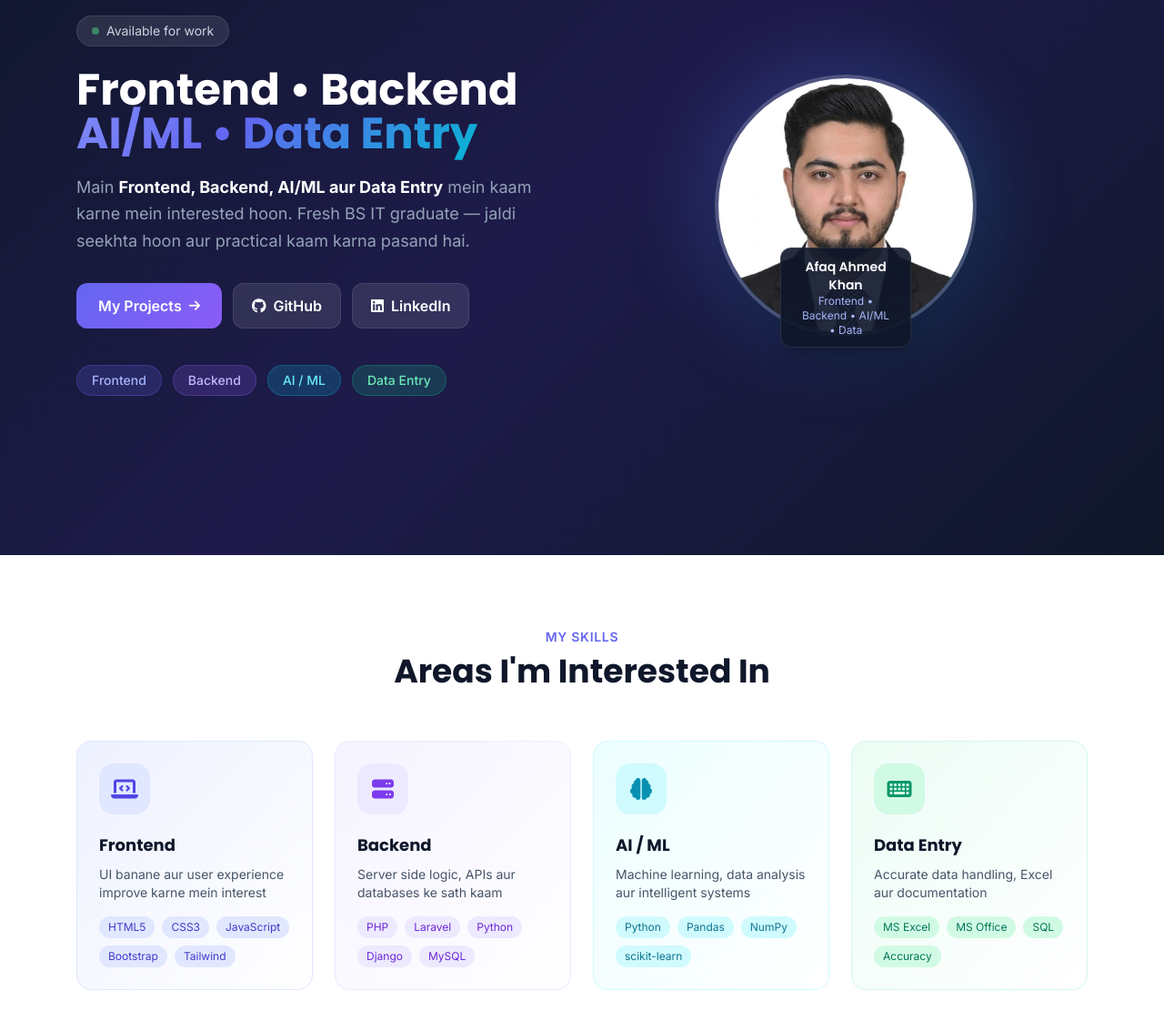
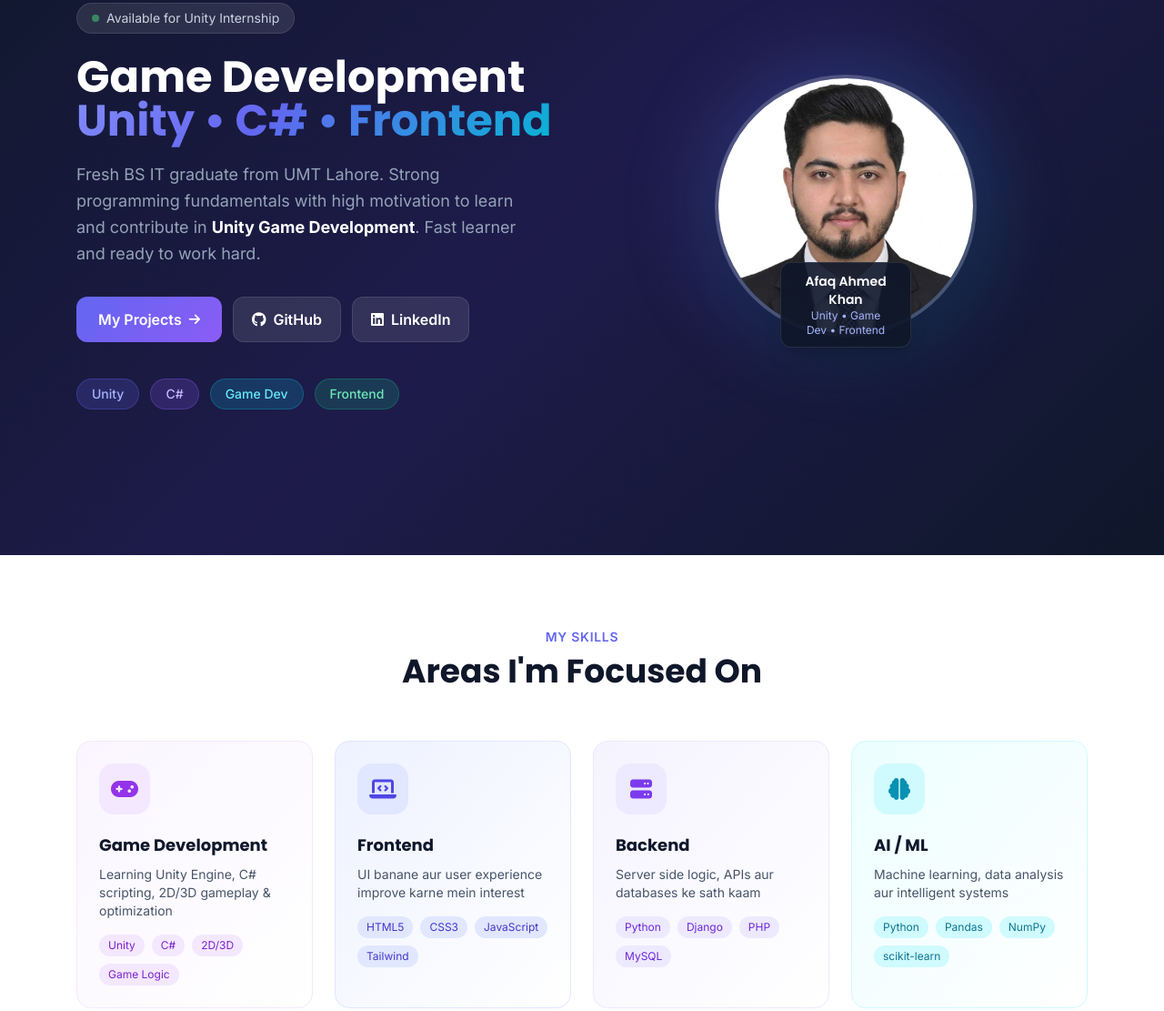
Before and after one commit to afaqahmad08/Portfolio-, a plain HTML site: page index.html in a window 1280 px wide. Shown: the part 190-1301 px from the top of the page at 91% size. Drawn offline with nearby package versions, Linux system fonts and the light colour scheme.

Commit message:
Update index.html

```diff
--- a/index.html
+++ b/index.html
@@ -3,8 +3,8 @@
 <head>
   <meta charset="UTF-8" />
   <meta name="viewport" content="width=device-width, initial-scale=1.0" />
-  <title>Afaq Ahmed Khan | Frontend • Backend • AI/ML • Data</title>
-  <meta name="description" content="Afaq Ahmed Khan — Interested in Frontend, Backend, AI/ML and Data Entry roles. Fresh BS IT graduate from UMT Lahore." />
+  <title>Afaq Ahmed Khan | Game Development • Unity • Frontend • Backend</title>
+  <meta name="description" content="Afaq Ahmed Khan — BS IT graduate from UMT Lahore. Interested in Unity Game Development, Frontend, Backend and AI/ML. Seeking Unity Developer Internship." />
   <script src="https://cdn.tailwindcss.com"></script>
   <link rel="stylesheet" href="https://cdnjs.cloudflare.com/ajax/libs/font-awesome/6.5.1/css/all.min.css" />
   <link href="https://fonts.googleapis.com/css2?family=Inter:wght@300;400;500;600;700;800&family=Poppins:wght@500;600;700&display=swap" rel="stylesheet">
@@ -102,17 +102,16 @@
         <div class="text-center lg:text-left order-2 lg:order-1">
           <div class="inline-flex items-center gap-2 bg-white/10 border border-white/10 rounded-full px-4 py-1.5 mb-6">
             <span class="w-2 h-2 bg-green-400 rounded-full animate-pulse"></span>
-            <span class="text-slate-300 text-sm">Available for work</span>
+            <span class="text-slate-300 text-sm">Available for Unity Internship</span>
           </div>
 
           <h1 class="font-display text-4xl sm:text-5xl font-bold text-white leading-tight mb-5">
-            Frontend • Backend<br>
-            <span class="gradient-text">AI/ML • Data Entry</span>
+            Game Development<br>
+            <span class="gradient-text">Unity • C# • Frontend</span>
           </h1>
 
           <p class="text-slate-400 text-lg max-w-lg mx-auto lg:mx-0 mb-8 leading-relaxed">
-            Main <strong class="text-white">Frontend, Backend, AI/ML aur Data Entry</strong> mein kaam karne mein interested hoon.
-            Fresh BS IT graduate — jaldi seekhta hoon aur practical kaam karna pasand hai.
+            Fresh BS IT graduate from UMT Lahore. Strong programming fundamentals with high motivation to learn and contribute in <strong class="text-white">Unity Game Development</strong>. Fast learner and ready to work hard.
           </p>
 
           <div class="flex flex-wrap justify-center lg:justify-start gap-3">
@@ -130,10 +129,10 @@
           </div>
 
           <div class="mt-10 flex flex-wrap justify-center lg:justify-start gap-3">
-            <span class="bg-indigo-500/20 text-indigo-300 text-sm font-medium px-4 py-1.5 rounded-full border border-indigo-500/30">Frontend</span>
-            <span class="bg-violet-500/20 text-violet-300 text-sm font-medium px-4 py-1.5 rounded-full border border-violet-500/30">Backend</span>
-            <span class="bg-cyan-500/20 text-cyan-300 text-sm font-medium px-4 py-1.5 rounded-full border border-cyan-500/30">AI / ML</span>
-            <span class="bg-emerald-500/20 text-emerald-300 text-sm font-medium px-4 py-1.5 rounded-full border border-emerald-500/30">Data Entry</span>
+            <span class="bg-indigo-500/20 text-indigo-300 text-sm font-medium px-4 py-1.5 rounded-full border border-indigo-500/30">Unity</span>
+            <span class="bg-violet-500/20 text-violet-300 text-sm font-medium px-4 py-1.5 rounded-full border border-violet-500/30">C#</span>
+            <span class="bg-cyan-500/20 text-cyan-300 text-sm font-medium px-4 py-1.5 rounded-full border border-cyan-500/30">Game Dev</span>
+            <span class="bg-emerald-500/20 text-emerald-300 text-sm font-medium px-4 py-1.5 rounded-full border border-emerald-500/30">Frontend</span>
           </div>
         </div>
 
@@ -144,7 +143,7 @@
                  class="relative w-64 h-64 sm:w-72 sm:h-72 rounded-full object-cover border-4 border-white/20 shadow-2xl" />
             <div class="absolute -bottom-3 left-1/2 -translate-x-1/2 bg-dark/90 border border-white/10 rounded-xl px-5 py-2.5 shadow-xl">
               <p class="font-display font-semibold text-white text-sm text-center">Afaq Ahmed Khan</p>
-              <p class="text-indigo-300 text-xs text-center">Frontend • Backend • AI/ML • Data</p>
+              <p class="text-indigo-300 text-xs text-center">Unity • Game Dev • Frontend</p>
             </div>
           </div>
         </div>
@@ -157,10 +156,25 @@
     <div class="max-w-6xl mx-auto px-5">
       <div class="text-center mb-14">
         <p class="text-primary font-semibold text-sm uppercase tracking-wider mb-2">My Skills</p>
-        <h2 class="font-display text-3xl sm:text-4xl font-bold text-dark">Areas I'm Interested In</h2>
+        <h2 class="font-display text-3xl sm:text-4xl font-bold text-dark">Areas I'm Focused On</h2>
       </div>
 
       <div class="grid sm:grid-cols-2 lg:grid-cols-4 gap-6">
+
+        <!-- Game Development Card (NEW) -->
+        <div class="card-hover bg-gradient-to-br from-purple-50 to-white rounded-2xl p-6 border border-purple-100">
+          <div class="w-14 h-14 bg-purple-100 rounded-2xl flex items-center justify-center mb-5">
+            <i class="fas fa-gamepad text-2xl text-purple-600"></i>
+          </div>
+          <h3 class="font-display font-bold text-dark text-lg mb-2">Game Development</h3>
+          <p class="text-slate-600 text-sm mb-4">Learning Unity Engine, C# scripting, 2D/3D gameplay & optimization</p>
+          <div class="flex flex-wrap gap-2">
+            <span class="text-xs bg-purple-100 text-purple-700 px-2.5 py-1 rounded-full">Unity</span>
+            <span class="text-xs bg-purple-100 text-purple-700 px-2.5 py-1 rounded-full">C#</span>
+            <span class="text-xs bg-purple-100 text-purple-700 px-2.5 py-1 rounded-full">2D/3D</span>
+            <span class="text-xs bg-purple-100 text-purple-700 px-2.5 py-1 rounded-full">Game Logic</span>
+          </div>
+        </div>
 
         <div class="card-hover bg-gradient-to-br from-indigo-50 to-white rounded-2xl p-6 border border-indigo-100">
           <div class="w-14 h-14 bg-indigo-100 rounded-2xl flex items-center justify-center mb-5">
@@ -172,7 +186,6 @@
             <span class="text-xs bg-indigo-100 text-indigo-700 px-2.5 py-1 rounded-full">HTML5</span>
             <span class="text-xs bg-indigo-100 text-indigo-700 px-2.5 py-1 rounded-full">CSS3</span>
             <span class="text-xs bg-indigo-100 text-indigo-700 px-2.5 py-1 rounded-full">JavaScript</span>
-            <span class="text-xs bg-indigo-100 text-indigo-700 px-2.5 py-1 rounded-full">Bootstrap</span>
             <span class="text-xs bg-indigo-100 text-indigo-700 px-2.5 py-1 rounded-full">Tailwind</span>
           </div>
         </div>
@@ -184,10 +197,9 @@
           <h3 class="font-display font-bold text-dark text-lg mb-2">Backend</h3>
           <p class="text-slate-600 text-sm mb-4">Server side logic, APIs aur databases ke sath kaam</p>
           <div class="flex flex-wrap gap-2">
-            <span class="text-xs bg-violet-100 text-violet-700 px-2.5 py-1 rounded-full">PHP</span>
-            <span class="text-xs bg-violet-100 text-violet-700 px-2.5 py-1 rounded-full">Laravel</span>
             <span class="text-xs bg-violet-100 text-violet-700 px-2.5 py-1 rounded-full">Python</span>
             <span class="text-xs bg-violet-100 text-violet-700 px-2.5 py-1 rounded-full">Django</span>
+            <span class="text-xs bg-violet-100 text-violet-700 px-2.5 py-1 rounded-full">PHP</span>
             <span class="text-xs bg-violet-100 text-violet-700 px-2.5 py-1 rounded-full">MySQL</span>
           </div>
         </div>
@@ -203,20 +215,6 @@
             <span class="text-xs bg-cyan-100 text-cyan-700 px-2.5 py-1 rounded-full">Pandas</span>
             <span class="text-xs bg-cyan-100 text-cyan-700 px-2.5 py-1 rounded-full">NumPy</span>
             <span class="text-xs bg-cyan-100 text-cyan-700 px-2.5 py-1 rounded-full">scikit-learn</span>
-          </div>
-        </div>
-
-        <div class="card-hover bg-gradient-to-br from-emerald-50 to-white rounded-2xl p-6 border border-emerald-100">
-          <div class="w-14 h-14 bg-emerald-100 rounded-2xl flex items-center justify-center mb-5">
-            <i class="fas fa-keyboard text-2xl text-emerald-600"></i>
-          </div>
-          <h3 class="font-display font-bold text-dark text-lg mb-2">Data Entry</h3>
-          <p class="text-slate-600 text-sm mb-4">Accurate data handling, Excel aur documentation</p>
-          <div class="flex flex-wrap gap-2">
-            <span class="text-xs bg-emerald-100 text-emerald-700 px-2.5 py-1 rounded-full">MS Excel</span>
-            <span class="text-xs bg-emerald-100 text-emerald-700 px-2.5 py-1 rounded-full">MS Office</span>
-            <span class="text-xs bg-emerald-100 text-emerald-700 px-2.5 py-1 rounded-full">SQL</span>
-            <span class="text-xs bg-emerald-100 text-emerald-700 px-2.5 py-1 rounded-full">Accuracy</span>
           </div>
         </div>
 
@@ -287,21 +285,23 @@
   <section id="about" class="py-20 bg-white">
     <div class="max-w-3xl mx-auto px-5 text-center">
       <p class="text-primary font-semibold text-sm uppercase tracking-wider mb-2">About Me</p>
-      <h2 class="font-display text-3xl sm:text-4xl font-bold text-dark mb-8">Thora mera bare mein</h2>
+      <h2 class="font-display text-3xl sm:text-4xl font-bold text-dark mb-8">About Me</h2>
 
       <p class="text-slate-600 text-lg leading-relaxed mb-4">
         Main <strong>Afaq Ahmed Khan</strong> hoon — UMT Lahore se BS Information Technology graduate.
       </p>
+      <p class="text-slate-600 text-lg leading-relaxed mb-4">
+        Strong programming foundation (Python, OOP, problem-solving) ke sath ab <strong>Unity Engine aur C#</strong> seekh raha hoon. Game Development mein practical experience hasil karne ke liye highly motivated hoon.
+      </p>
       <p class="text-slate-600 text-lg leading-relaxed mb-8">
-        Meri interest <strong>Frontend, Backend, AI/ML aur Data Entry</strong> roles mein hai.
-        Main practical kaam karna pasand karta hoon aur jaldi nayi cheezein seekh leta hoon.
+        Fast learner hoon aur professional studio environment mein contribute karne ke liye ready hoon.
       </p>
 
       <div class="flex flex-wrap justify-center gap-3">
-        <span class="bg-indigo-50 text-indigo-700 font-medium px-4 py-2 rounded-full text-sm">Frontend</span>
-        <span class="bg-violet-50 text-violet-700 font-medium px-4 py-2 rounded-full text-sm">Backend</span>
-        <span class="bg-cyan-50 text-cyan-700 font-medium px-4 py-2 rounded-full text-sm">AI / ML</span>
-        <span class="bg-emerald-50 text-emerald-700 font-medium px-4 py-2 rounded-full text-sm">Data Entry</span>
+        <span class="bg-purple-50 text-purple-700 font-medium px-4 py-2 rounded-full text-sm">Unity</span>
+        <span class="bg-indigo-50 text-indigo-700 font-medium px-4 py-2 rounded-full text-sm">C#</span>
+        <span class="bg-violet-50 text-violet-700 font-medium px-4 py-2 rounded-full text-sm">Game Dev</span>
+        <span class="bg-cyan-50 text-cyan-700 font-medium px-4 py-2 rounded-full text-sm">Frontend</span>
       </div>
     </div>
   </section>
@@ -310,9 +310,9 @@
   <section id="contact" class="py-20 bg-dark">
     <div class="max-w-3xl mx-auto px-5 text-center">
       <p class="text-indigo-400 font-semibold text-sm uppercase tracking-wider mb-2">Contact</p>
-      <h2 class="font-display text-3xl sm:text-4xl font-bold text-white mb-4">Kaam milay to baat karein</h2>
+      <h2 class="font-display text-3xl sm:text-4xl font-bold text-white mb-4">Let's Connect</h2>
       <p class="text-slate-400 mb-10">
-        Frontend, Backend, AI/ML ya Data Entry — kisi bhi role ke liye available hoon.
+        Looking for Unity Developer Internship opportunities. Available to join immediately.
       </p>
 
       <div class="flex flex-wrap justify-center gap-4">
```
